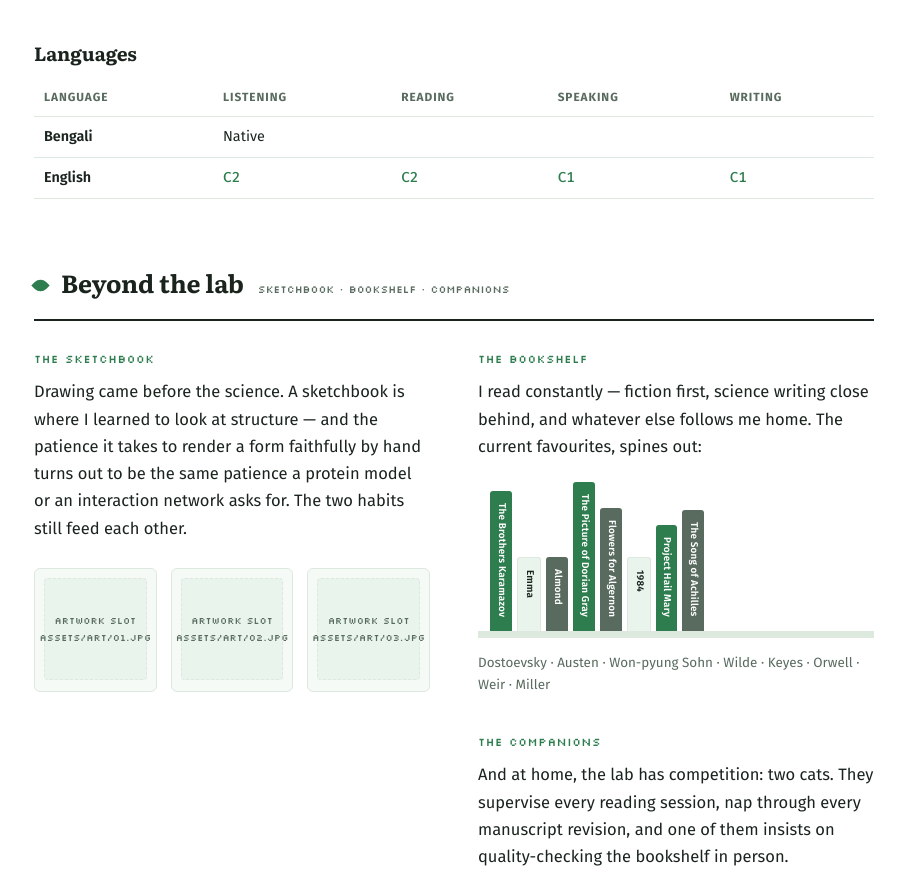
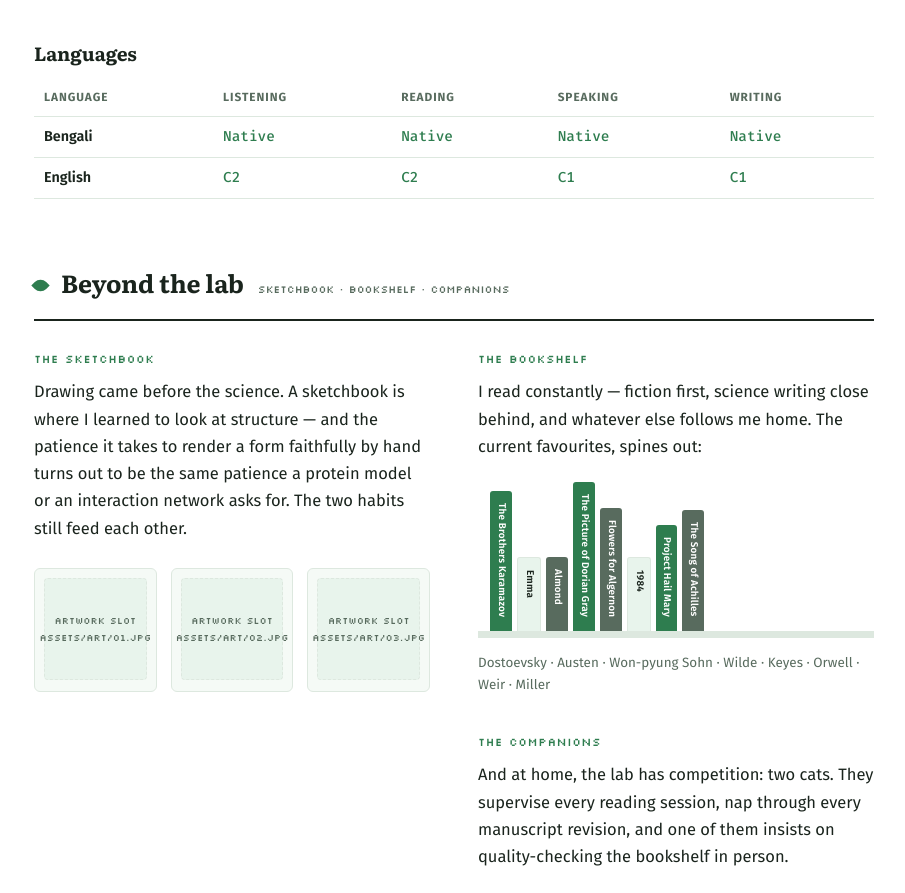
Before and after one commit to NaziaZarin111/NaziaZarin111.github.io, a plain HTML site: page index.html in a window 1280 px wide. Shown: the part 5345-6238 px from the top of the page, without its empty margins (186-1091 px from the left). Drawn offline with Linux system fonts and the light colour scheme.

Commit message:
Show Native in every column of the Bengali language row
Co-Authored-By: Claude Fable 5 <noreply@anthropic.com>

```diff
--- a/index.html
+++ b/index.html
@@ -597,7 +597,7 @@ footer .prose{color:var(--muted)}
             <tr><th>Language</th><th>Listening</th><th>Reading</th><th>Speaking</th><th>Writing</th></tr>
           </thead>
           <tbody>
-            <tr><td>Bengali</td><td colspan="4">Native</td></tr>
+            <tr><td>Bengali</td><td class="cefr">Native</td><td class="cefr">Native</td><td class="cefr">Native</td><td class="cefr">Native</td></tr>
             <tr><td>English</td><td class="cefr">C2</td><td class="cefr">C2</td><td class="cefr">C1</td><td class="cefr">C1</td></tr>
           </tbody>
         </table>
```
